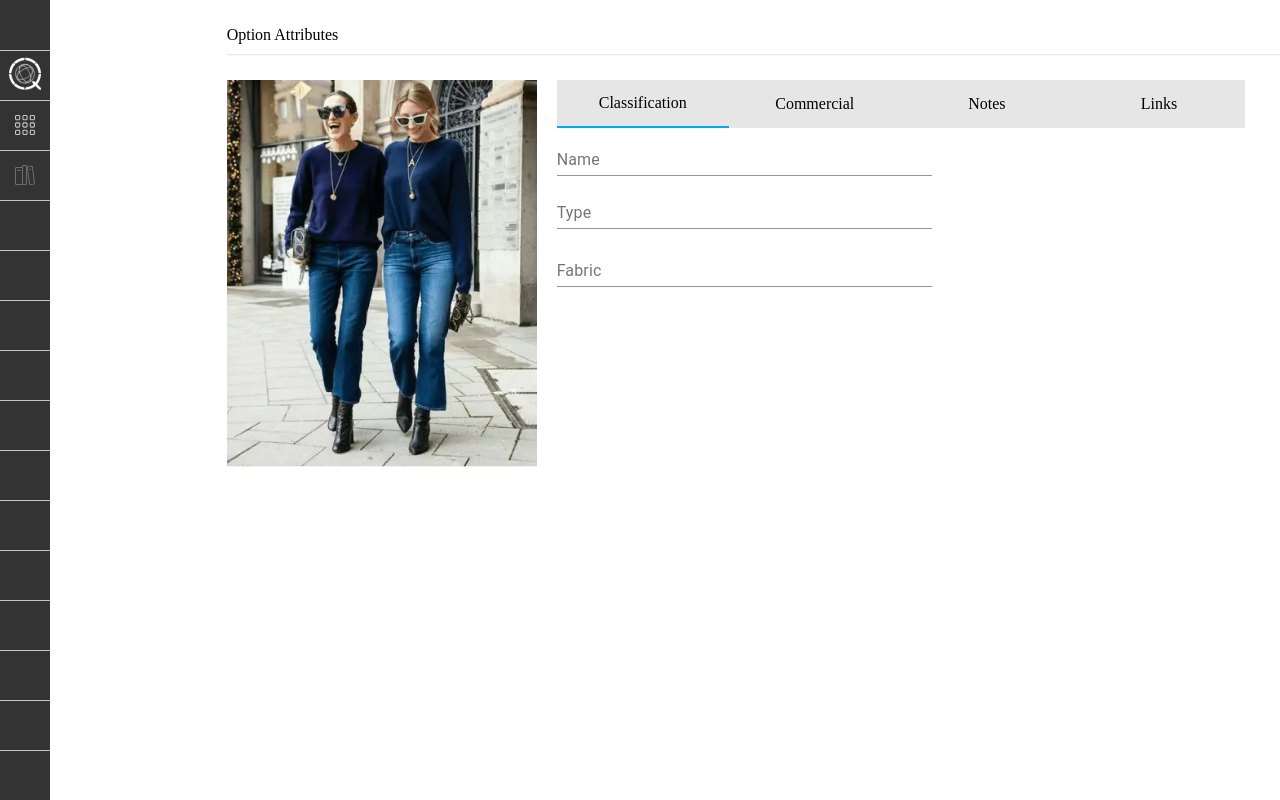
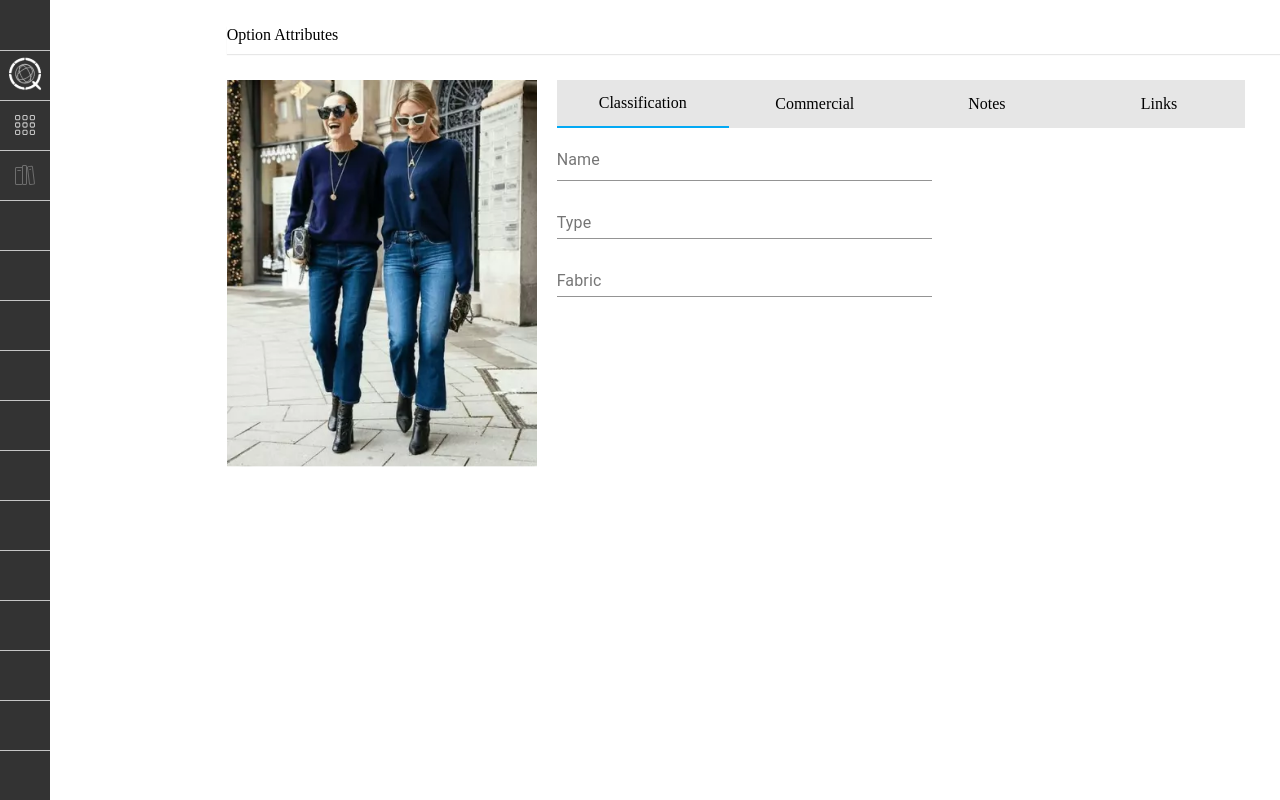
Before and after one commit to toreylittlefield/quadrant-basic-test-challenge, a React (Create React App) app in the folder client/: page / in a window 1280 px wide. Shown: the top 800 px of the page. Built offline with nearby package versions, Linux system fonts and the light colour scheme; a web font is replaced by a local one.

Commit message:
CustomTextField add margin & padding

```diff
--- a/client/src/components/Inputs/CustomTextField.js
+++ b/client/src/components/Inputs/CustomTextField.js
@@ -5,7 +5,7 @@ import { TextField } from "@material-ui/core";
 const CustomTextField = ({ setFormValues = () => {}, name = "" }) => (
   <TextField
     id="standard-name"
-    style={{ width: 375 }}
+    style={{ width: 375, marginRight: 8, padding: "5px 5px 5px 0px" }}
     label="Name"
     value={name}
     onChange={(e) =>
```
